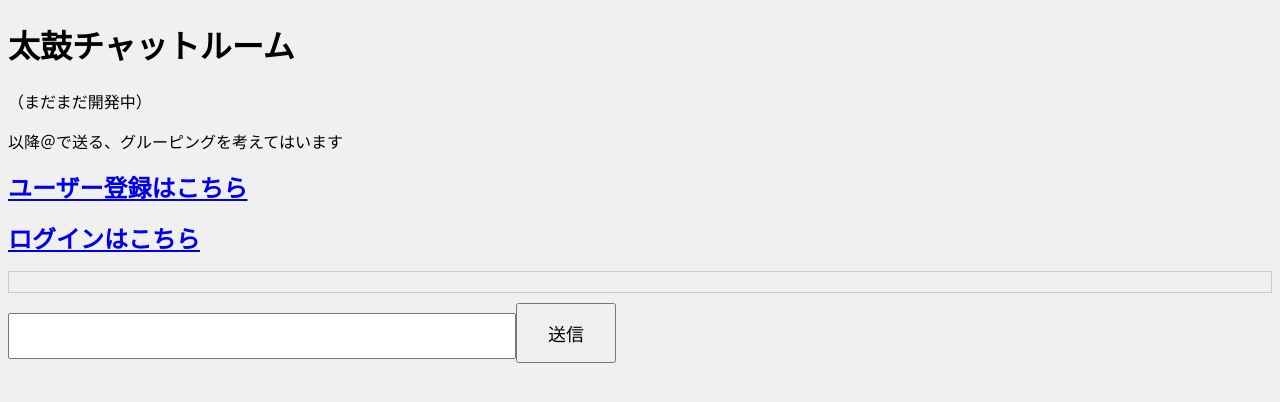
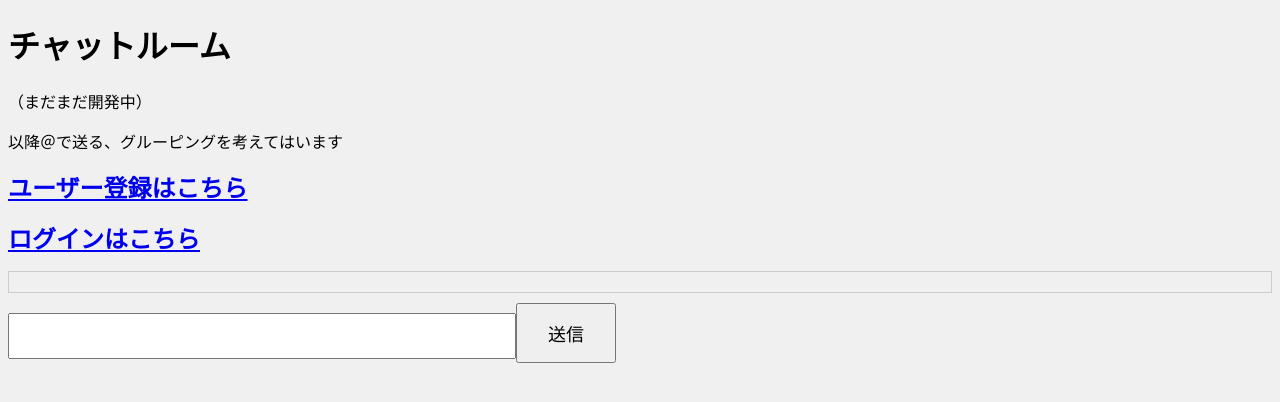
Before and after one commit to junmmykonoka/chat-app, a website: page public/index.html in a window 1280 px wide. Drawn offline with Linux system fonts and the light colour scheme; no server answers.

Commit message:
表題を変更

```diff
--- a/public/index.html
+++ b/public/index.html
@@ -27,7 +27,7 @@
     </head>
 <body>
     <body style="background-color: #f0f0f0;"></body>
-    <h1>太鼓チャットルーム</h1>
+    <h1>チャットルーム</h1>
     <p>（まだまだ開発中）</p>
     <p>以降＠で送る、グルーピングを考えてはいます</p>
     <p><a href="/register.html">ユーザー登録はこちら</a></p>
```
Also changed, not shown: public/style.css (added).
